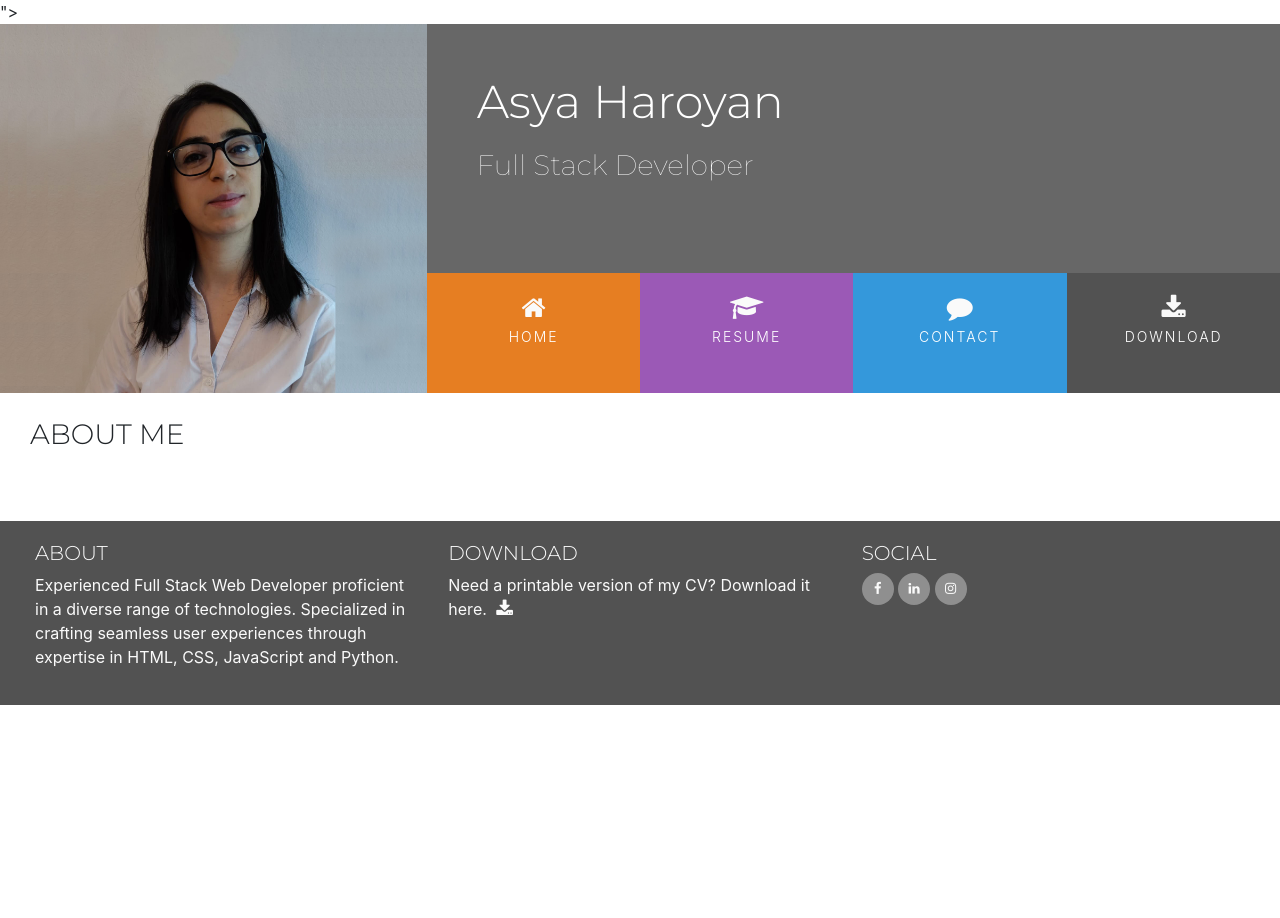
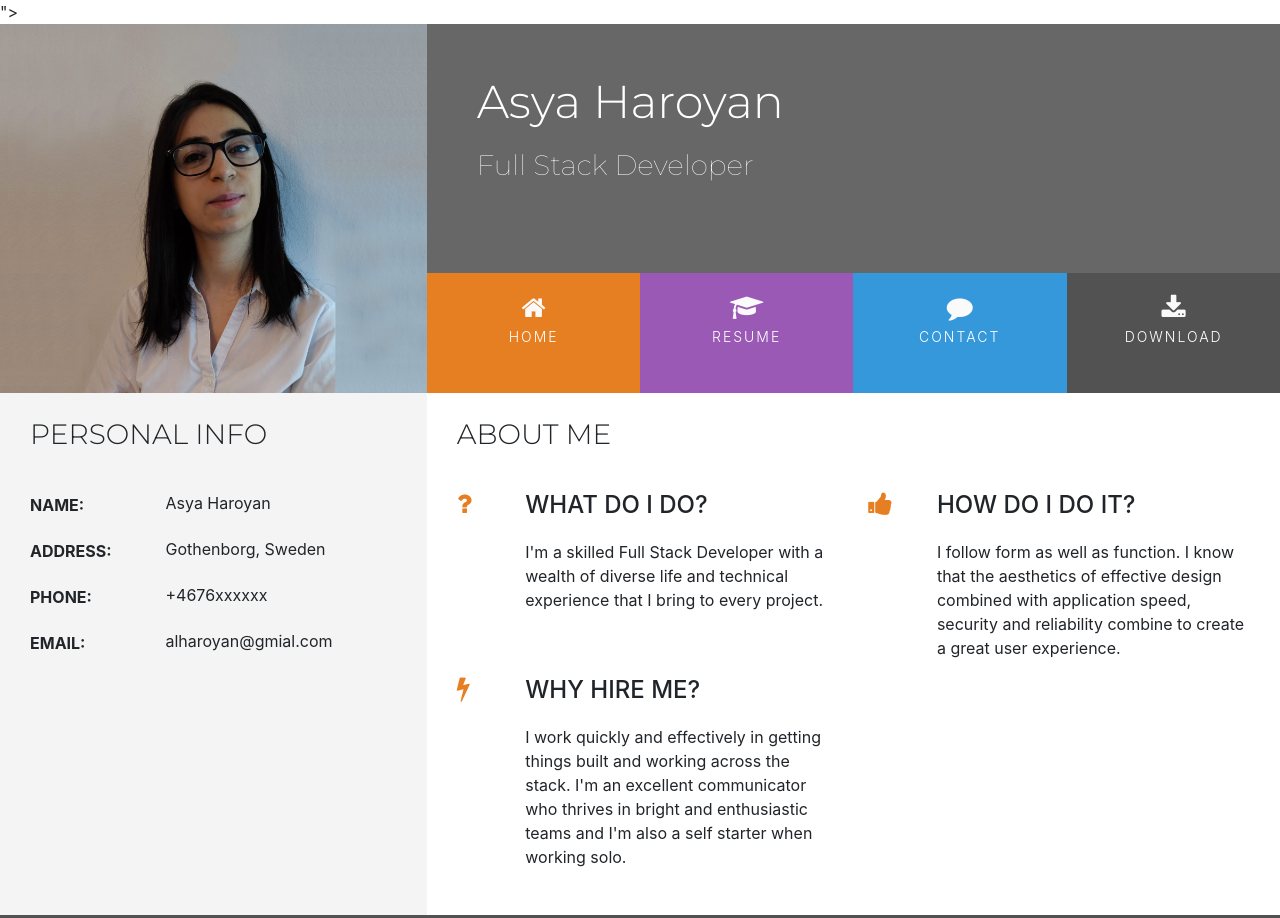
Before and after one commit to asyaharoyan/resume-project, a plain HTML site: page index.html in a window 1280 px wide. Shown: the top 918 px of the page. Before the commit the page ends 800 px from the top, so only its background shows below. Drawn offline with nearby package versions, Linux system fonts and the light colour scheme.

Commit message:
Add personal info

```diff
--- a/assets/css/style.css
+++ b/assets/css/style.css
@@ -24,6 +24,10 @@
 
 .bg-color-three-reasones {
     background-color: #fff;
+}
+
+.bg-color-personal-info {
+    background-color: #f4f4f4;
 }
 
 /* ---------------------------------------Headings */
@@ -211,3 +215,49 @@
 #footer-details {
     padding: 20px;
 }
+
+/* ---------------------------------------Three reasons */
+
+.three-reasons-icon {
+    font-size: 26px;
+    color: #e67e22;
+}
+
+.three-reasons-heading {
+    margin-bottom: 20px;
+}
+
+/* ---------------------------------------Personal info */
+
+.personal-info-item {
+    margin-bottom: 20px;
+    display: block;
+    clear: both;
+}
+
+.personal-info-item .key,
+.personal-info-item .value {
+    padding-right: 8px;
+    display: inline-block;
+}
+
+.personal-info-item .key p,
+.personal-info-item .value p {
+    margin: 0;
+}
+
+.personal-info-item .key {
+    width: 30%;
+    margin-right: 21px;
+    padding-top: 2px;
+    vertical-align: top;
+}
+
+.personal-info-item .key p {
+    font-weight: 700;
+}
+
+.personal-info-item .value {
+    position: relative;
+    width: 60%;
+}
--- a/index.html
+++ b/index.html
@@ -54,11 +54,114 @@
 
     </header>
     <section class="container-fluid">
-        <div class="row row-table">
-            <div class="col-md-8 bg-color-three-reasones section-column">
+        <div class="row">
+            <div class="col-md-4 bg-color-personal-info section-column">
+                <div class="row">
+                    <div class="col-12">
+                        <h3 class="section-heading uppercase">
+                            Personal Info
+                        </h3>
+                    </div>
+                </div>
+                <!-- ------------Name-->
+                <div class="personal-info-item">
+                    <div class="key">
+                        <p class="uppercase">
+                            Name:
+                        </p>
+                    </div>
+                    <div class="value">
+                        <p>
+                            Asya Haroyan
+                        </p>
+                    </div>
+                </div>
+                <!-- ------------Address-->
+                <div class="personal-info-item">
+                    <div class="key">
+                        <p class="uppercase">
+                            Address:
+                        </p>
+                    </div>
+                    <div class="value">
+                        <p>
+                            Gothenborg, Sweden
+                        </p>
+                    </div>
+                </div>
+                <!-- ------------Phone-->
+                <div class="personal-info-item">
+                    <div class="key">
+                        <p class="uppercase">
+                            Phone:
+                        </p>
+                    </div>
+                    <div class="value">
+                        <p>
+                            +4676xxxxxx
+                        </p>
+                    </div>
+                </div>
+                <!-- ------------Email-->
+                <div class="personal-info-item">
+                    <div class="key">
+                        <p class="uppercase">
+                            Email:
+                        </p>
+                    </div>
+                    <div class="value">
+                        <p>
+                            alharoyan@gmial.com
+                        </p>
+                    </div>
+                </div>
+            </div>
+
+                        <div class="col-md-8 bg-color-three-reasons section-column">
                 <div class="row">
                     <div class="col">
                         <h3 class="section-heading uppercase">About Me</h3>
+                    </div>
+                </div>
+                <div class="row">
+                    <div class="col-10 offset-1 offset-sm-0 col-sm-4 col-md-6">
+                        <div class="row">
+                            <div class="col-2">
+                                <i class="three-reasons-icon fa fa-question" aria-hidden="true"></i>
+                            </div>
+                            <div class="col-10">
+                                <h4 class="three-reasons-heading uppercase">What do I do?</h4>
+                                <p>
+                                    I'm a skilled Full Stack Developer with a wealth of diverse life and technical experience that I bring to every project.
+                                </p>
+                            </div>
+                        </div>
+                    </div>
+                    <div class="col-10 offset-1 offset-sm-0 col-sm-4 col-md-6">
+                        <div class="row">
+                            <div class="col-2">
+                                <i class="three-reasons-icon fa fa-thumbs-up" aria-hidden="true"></i>
+                            </div>
+                            <div class="col-10">
+                                <h4 class="three-reasons-heading uppercase">How do I do it?</h4>
+                                <p>
+                                    I follow form as well as function. I know that the aesthetics of effective design combined with application speed, security and reliability combine to create a great user experience.
+                                </p>
+                            </div>
+                        </div>
+                    </div>
+                    <div class="col-10 offset-1 offset-sm-0 col-sm-4 col-md-6">
+                        <div class="row">
+                            <div class="col-2">
+                                <i class="three-reasons-icon fa fa-bolt" aria-hidden="true"></i>
+                            </div>
+                            <div class="col-10">
+                                <h4 class="three-reasons-heading uppercase">Why hire me?</h4>
+                                <p>
+                                    I work quickly and effectively in getting things built and working across the stack. I'm an excellent communicator who thrives in bright and enthusiastic teams and I'm also a self starter when working solo.
+                                </p>
+                            </div>
+                        </div>
                     </div>
                 </div>
             </div>
@@ -81,7 +184,7 @@
                     Need a printable version of my CV? Download it here.
                     <a href="#" target="_blank" class="cv-pdf">
                         <i class="fa fa-download" aria-hidden="true"></i>
-                        <span class="sr-only">Download link</span>
+                        <span class="sr-only">Download link.</span>
                     </a>
                 </p>
             </div>
```
